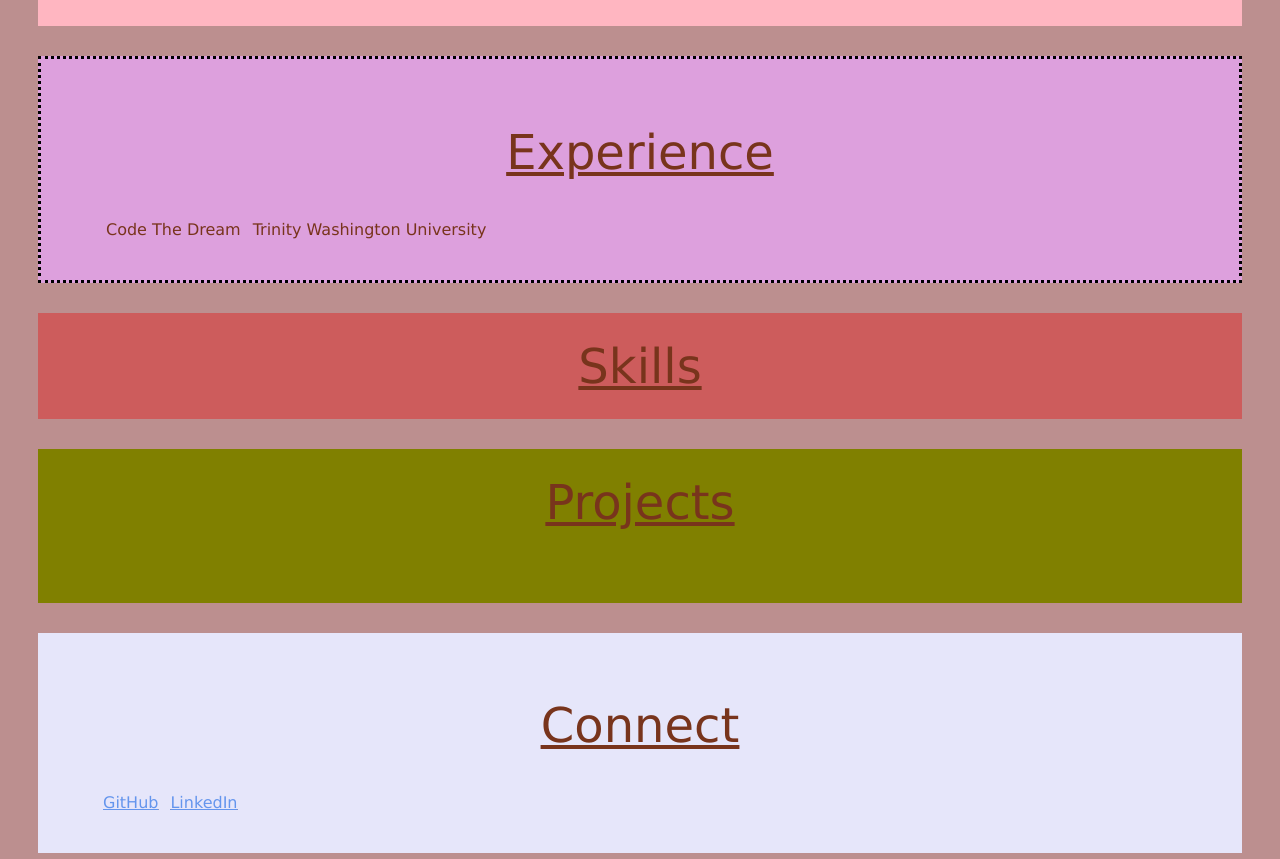
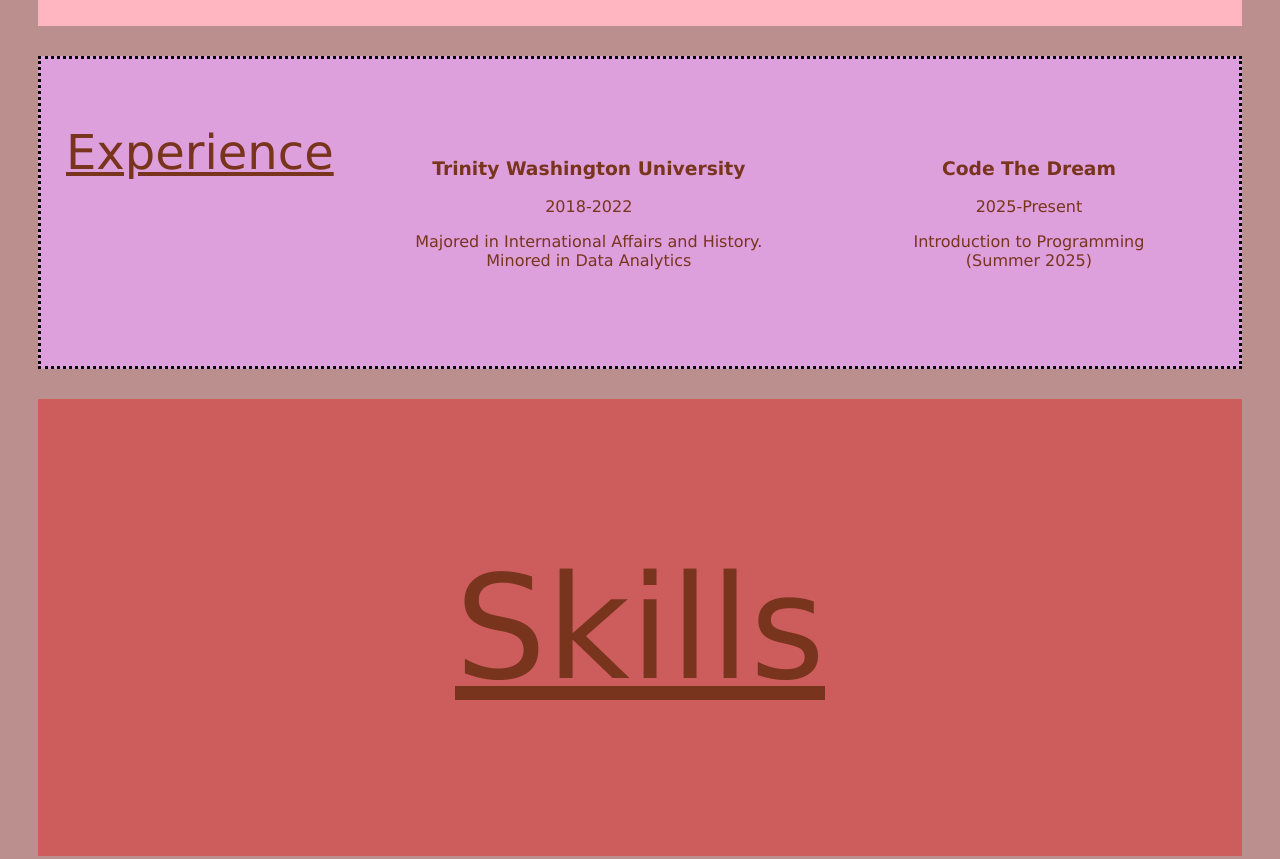
Before and after one commit to Smocampo/sofia-ocampo-luna, a plain HTML site: page index.html in a window 1280 px wide. Shown: the part 730-1589 px from the top of the page. Drawn offline with Linux system fonts and the light colour scheme.

Commit message:
formatted styles added

```diff
--- a/css/index.css
+++ b/css/index.css
@@ -40,13 +40,11 @@ h2 {
   border-color: black;
   border-width: 3px;
   border-style: dotted;
-
+  text-align: center;
+  display: flex;
 }
 
-#Experience ul {
-  list-style: none;
-  display: flex;
-  flex-wrap: wrap;
+#work {
   gap: 12px;
   text-align: center;
 }
--- a/index.html
+++ b/index.html
@@ -28,17 +28,25 @@
 
     <section id="Experience">
       <h2>Experience</h2>
-      <ul>
-        <li>Code The Dream</li>
-        <li>Trinity Washington University</li>
-      </ul>
+
+      <section id="work">
+        <h3>Trinity Washington University</h3>
+        <p>2018-2022</p>
+        <p>Majored in International Affairs and History. Minored in Data Analytics</p>
+      </section>
+
+      <section id="work">
+        <h3>Code The Dream</h3>
+        <p>2025-Present</p>
+        <p>Introduction to Programming (Summer 2025)</p>
+      </section>
     </section>
 
-    <section id="Skills"
+    <section id="Skills">
       <h2>Skills</h2>
     </section>
 
-    <section id="Projects"
+    <section id="Projects">
       <h2>Projects</h2>
       <ul id="url"></ul>
     </section>
```
